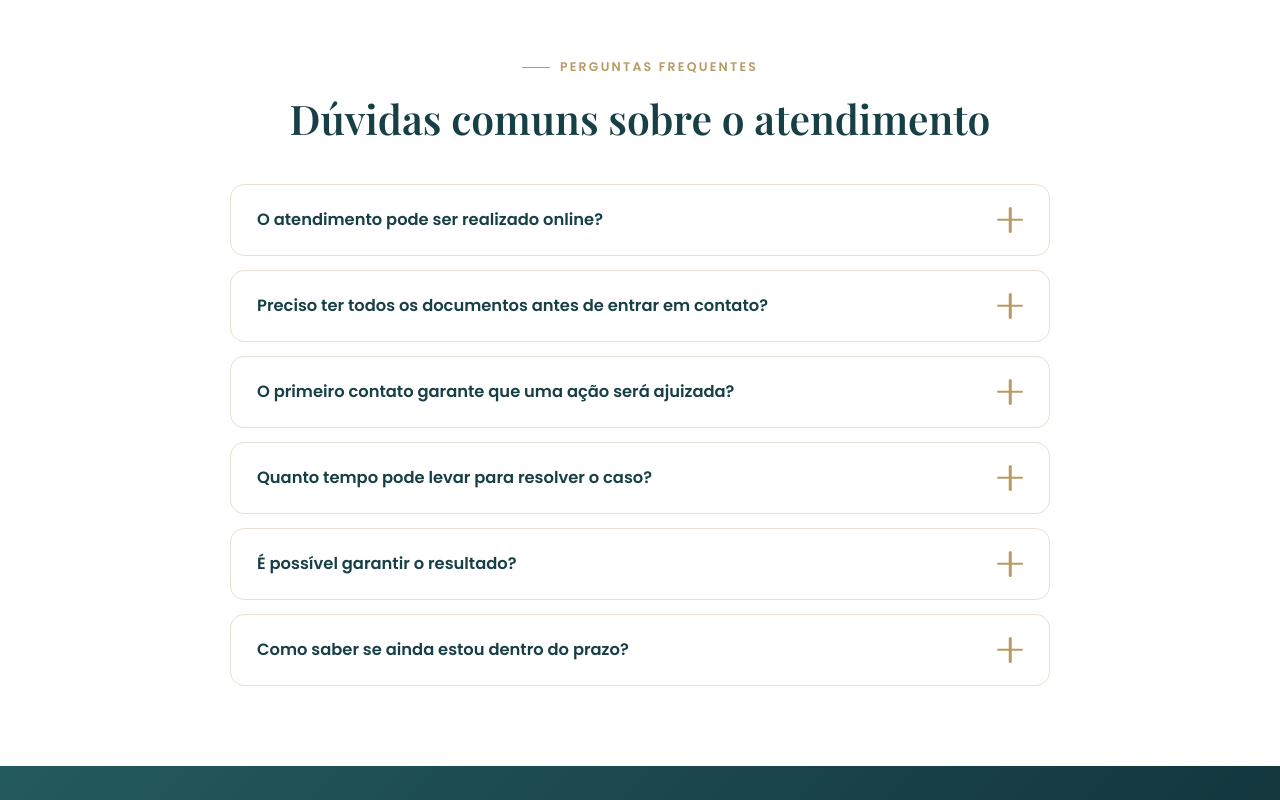
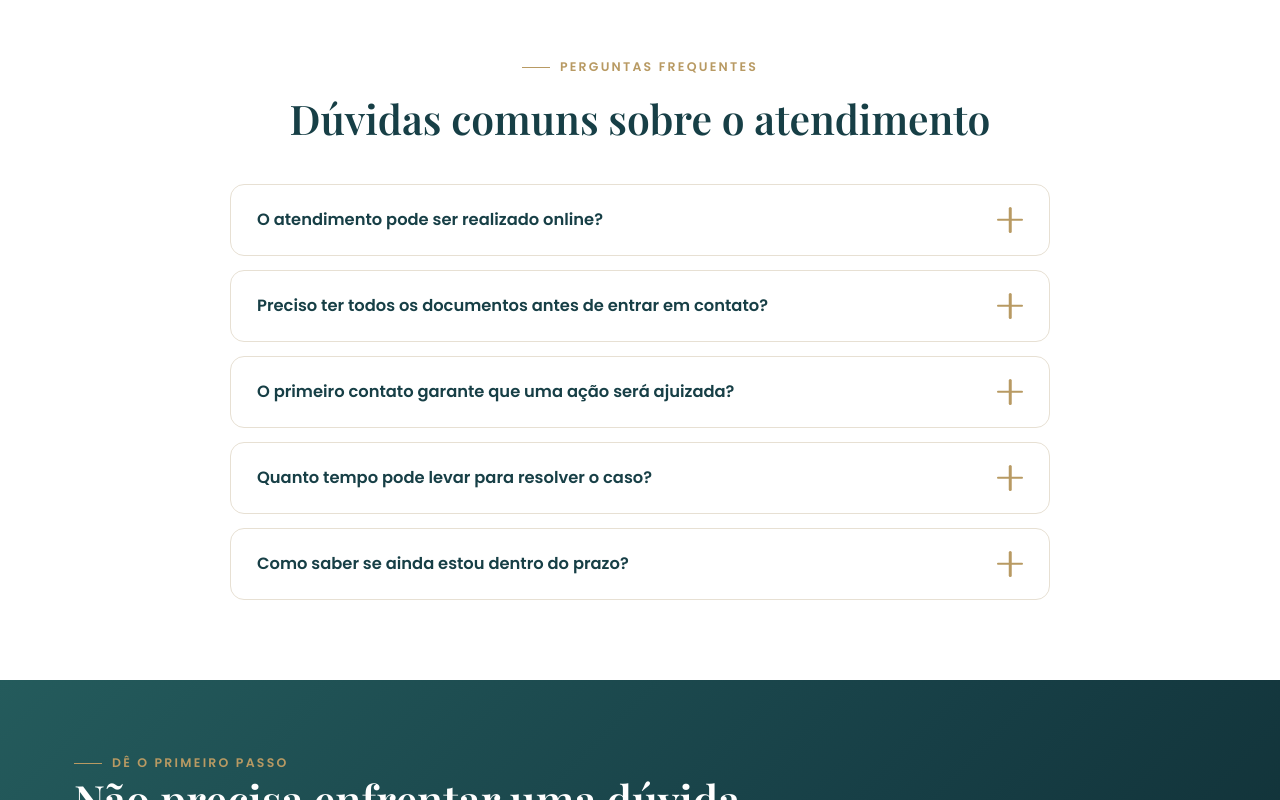
Before and after one commit to advoclique-sudo/elisamota, a plain HTML site: page index.html in a window 1280 px wide. Shown: the part 5853-6653 px from the top of the page. Drawn offline with nearby package versions, Linux system fonts and the light colour scheme.

Commit message:
Add files via upload

```diff
--- a/index.html
+++ b/index.html
@@ -774,7 +774,7 @@ h1,h2,h3,h4{font-family:var(--ff-titulo);font-weight:600;line-height:1.18;color:
       <article class="dif-card reveal d2">
         <span class="ico"><svg viewBox="0 0 24 24" fill="none" stroke="currentColor" stroke-width="1.7" aria-hidden="true"><path d="M12 2s7 3 7 10c0 4-3 7-7 10-4-3-7-6-7-10 0-7 7-10 7-10z"/><path d="M9 12l2 2 4-4"/></svg></span>
         <h3>Atuação responsável</h3>
-        <p>O atendimento é realizado com ética, transparência e sem promessas de resultado.</p>
+        <p>O atendimento é realizado com ética, transparência e responsabilidade em cada etapa.</p>
       </article>
       <article class="dif-card reveal d3">
         <span class="ico"><svg viewBox="0 0 24 24" fill="none" stroke="currentColor" stroke-width="1.7" aria-hidden="true"><path d="M22 16.92v3a2 2 0 0 1-2.18 2 19.79 19.79 0 0 1-8.63-3.07 19.5 19.5 0 0 1-6-6 19.79 19.79 0 0 1-3.07-8.67A2 2 0 0 1 4.11 2h3a2 2 0 0 1 2 1.72c.13.96.36 1.9.7 2.81a2 2 0 0 1-.45 2.11L8.09 9.91a16 16 0 0 0 6 6l1.27-1.27a2 2 0 0 1 2.11-.45c.91.34 1.85.57 2.81.7A2 2 0 0 1 22 16.92z"/></svg></span>
@@ -848,10 +848,6 @@ h1,h2,h3,h4{font-family:var(--ff-titulo);font-weight:600;line-height:1.18;color:
       <div class="faq-item reveal">
         <button class="faq-q" aria-expanded="false"><span>Quanto tempo pode levar para resolver o caso?</span><span class="plus" aria-hidden="true"></span></button>
         <div class="faq-a"><p>O prazo depende da natureza do problema, da documentação, dos órgãos envolvidos e, quando houver processo, do andamento do Poder Judiciário.</p></div>
-      </div>
-      <div class="faq-item reveal">
-        <button class="faq-q" aria-expanded="false"><span>É possível garantir o resultado?</span><span class="plus" aria-hidden="true"></span></button>
-        <div class="faq-a"><p>Não. Nenhum resultado pode ser garantido. O trabalho jurídico envolve análise técnica, estratégia e acompanhamento do caso.</p></div>
       </div>
       <div class="faq-item reveal">
         <button class="faq-q" aria-expanded="false"><span>Como saber se ainda estou dentro do prazo?</span><span class="plus" aria-hidden="true"></span></button>
```
